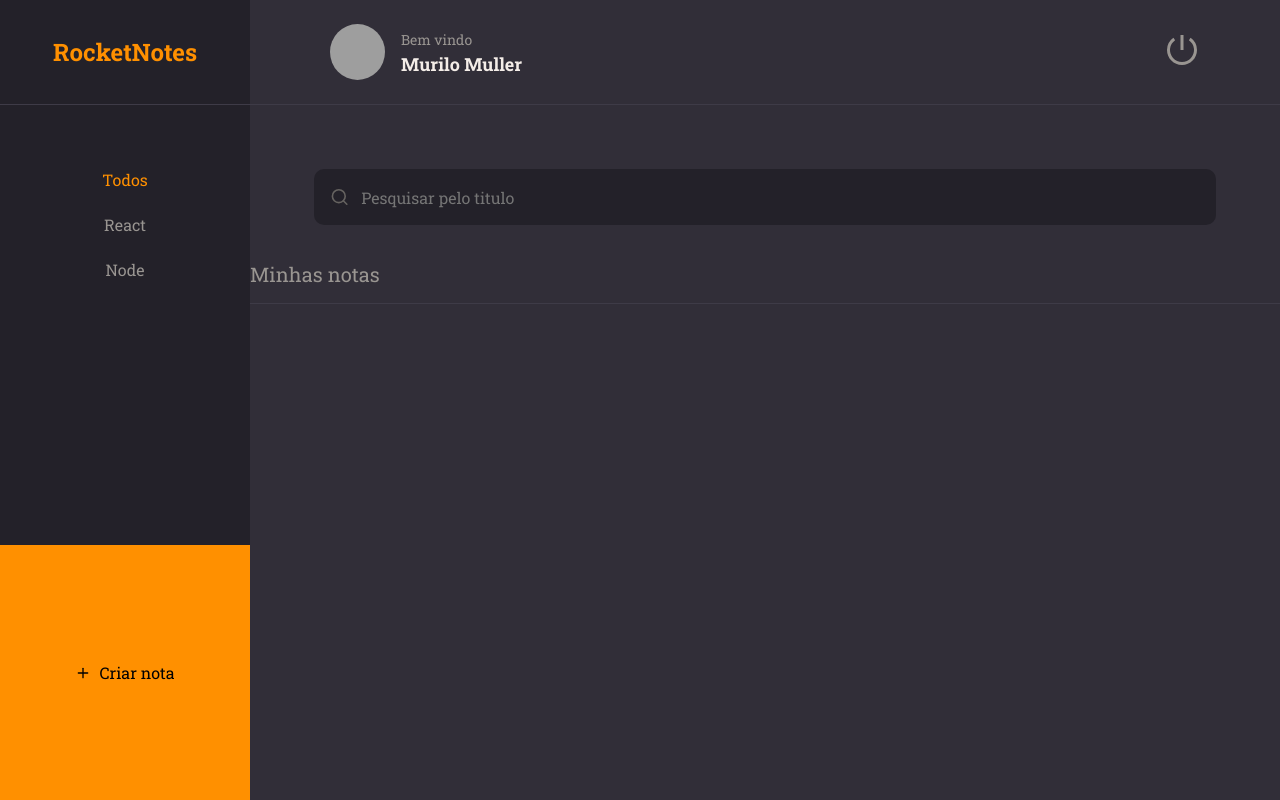
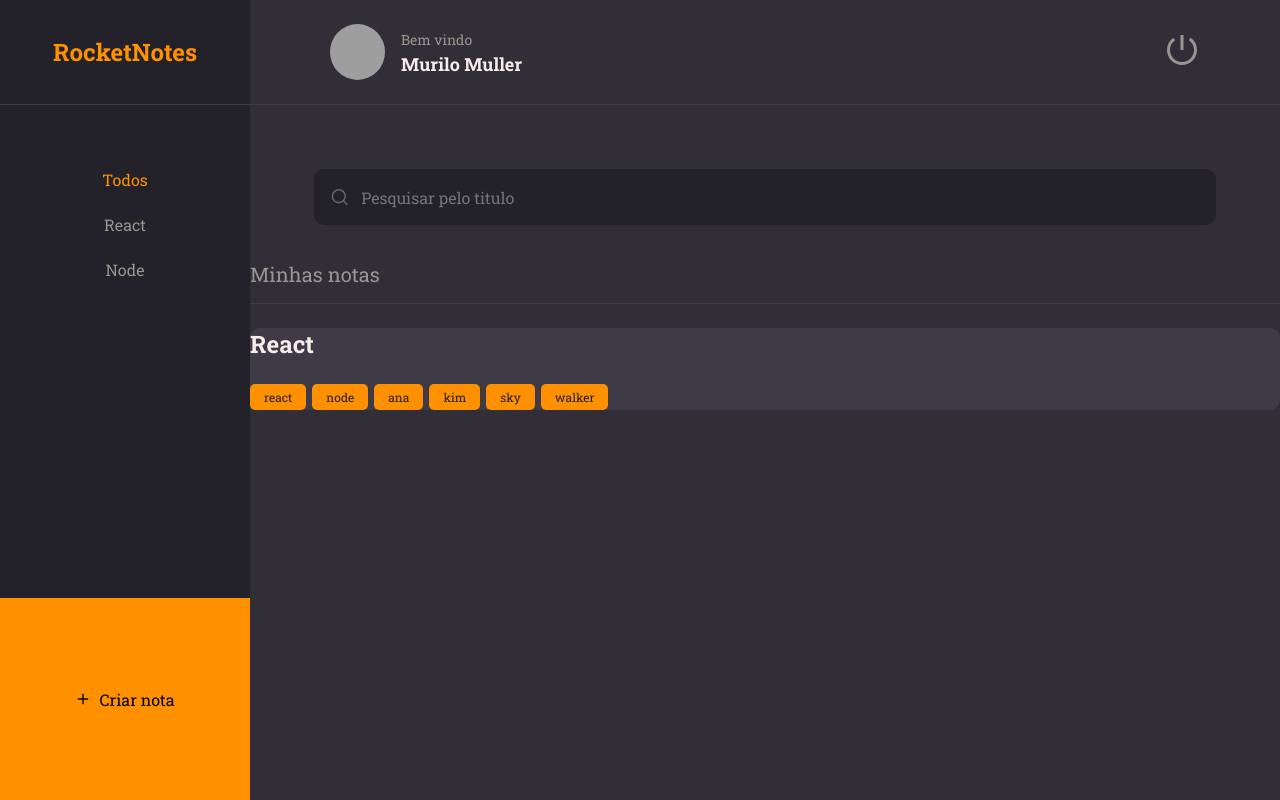
Before and after one commit to MullerHub/Rocketseat-Explorer, a React (Vite) app in the folder Stage0901/RocketNotes/: page / in a window 1280 px wide. Built offline with nearby package versions, Linux system fonts and the light colour scheme; grey boxes are pictures that could not be loaded.

Commit message:
Home ajusts

```diff
--- a/Stage0901/RocketNotes/src/pages/Home/index.jsx
+++ b/Stage0901/RocketNotes/src/pages/Home/index.jsx
@@ -32,7 +32,21 @@ export function Home() {
       </Search>
 
       <Content>
-        <Section title="Minhas notas"></Section>
+        <Section title="Minhas notas">
+          <Note
+            data={{
+              title: 'React',
+              tags: [
+                { id: '1', name: 'react' },
+                { id: '2', name: 'node' },
+                { id: '3', name: 'ana' },
+                { id: '4', name: 'kim' },
+                { id: '5', name: 'sky' },
+                { id: '6', name: 'walker' }
+              ]
+            }}
+          />
+        </Section>
       </Content>
 
       <NewNote>
```
